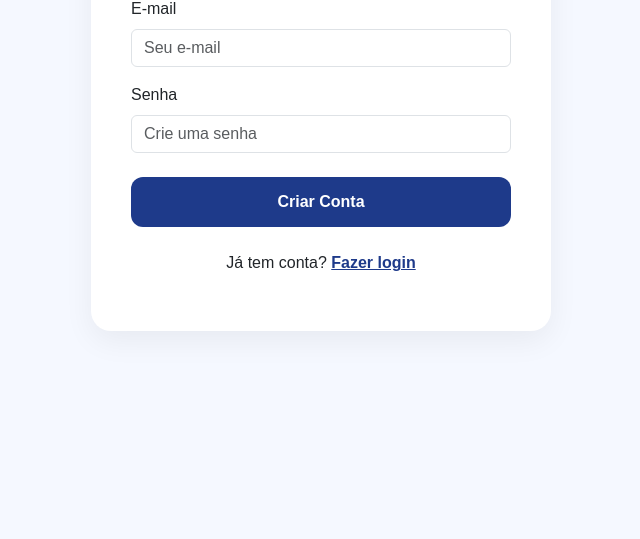
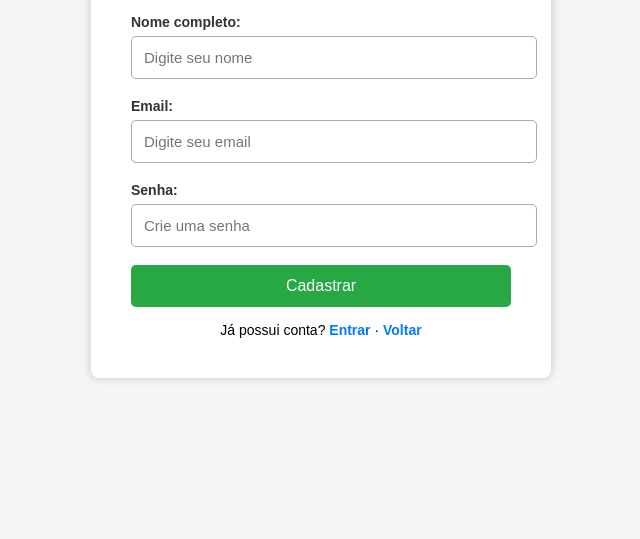
Before and after one commit to hilmermora/vermelinhos, a plain HTML site: page pages/singup.html in a window 1280 px wide. Shown: the part 261-800 px from the top of the page, without its empty margins (319-959 px from the left). Drawn offline with nearby package versions, Linux system fonts and the light colour scheme.

Commit message:
correçoes
xxxxxx

```diff
--- a/assets/css/unify.css
+++ b/assets/css/unify.css
@@ -1,18 +1,168 @@
-body{
-    margin: 10px;
+/* ================================
+   RESET & BASE
+================================ */
+* {
+  margin: 0;
+  padding: 0;
+  box-sizing: border-box;
+  font-family: "Poppins", sans-serif;
 }
 
-/* Use a class instead of the global `form` selector so not every form gets styled */
-.custom-form{
-    background-color: rgb(99, 138, 232);
-    margin: 10px;
-    border: 2px solid black;
-    border-radius: 10px;
-    padding: 10px;
+body {
+  background: #0a1a3c; /* azul royal escuro moderno */
+  display: flex;
+  justify-content: center;
+  align-items: center;
+  min-height: 100vh;
+  padding: 20px;
 }
 
-h1{
-    text-transform: uppercase;
-    margin: 30px;
-    text-align: center;
+/* ================================
+   CONTAINER CENTRAL
+================================ */
+.container {
+  width: 100%;
+  max-width: 430px;
 }
+
+/* ================================
+   FORM BOX
+================================ */
+.form-box {
+  background: #ffffff;
+  padding: 35px;
+  border-radius: 18px;
+  box-shadow: 0 0 25px rgba(0, 0, 0, 0.28);
+  animation: fadeIn 0.4s ease;
+}
+
+.form-title {
+  font-size: 28px;
+  font-weight: 700;
+  color: #0a1a3c;
+  margin-bottom: 20px;
+  text-align: center;
+}
+
+/* ================================
+   INPUT GROUP
+================================ */
+.input-group {
+  margin-bottom: 18px;
+}
+
+.input-group label {
+  display: block;
+  margin-bottom: 5px;
+  font-weight: 500;
+  color: #0a1a3c;
+}
+
+.input-group input {
+  width: 100%;
+  padding: 12px;
+  font-size: 15px;
+  border-radius: 10px;
+  border: 2px solid #d4d4d7;
+  outline: none;
+  transition: 0.3s ease;
+}
+
+.input-group input:focus {
+  border-color: #1c3df0;
+  box-shadow: 0 0 4px rgba(28, 61, 240, 0.4);
+}
+
+/* ================================
+   BOTÕES
+================================ */
+.btn-primary {
+  width: 100%;
+  background: #1c3df0; /* azul royal */
+  border: none;
+  padding: 12px;
+  font-size: 17px;
+  color: #ffffff;
+  font-weight: 600;
+  border-radius: 10px;
+  margin-top: 10px;
+  cursor: pointer;
+  transition: 0.3s ease;
+}
+
+.btn-primary:hover {
+  background: #102bd1;
+}
+
+/* Botão dashboard */
+.btn-dashboard {
+  width: 100%;
+  padding: 14px;
+  font-size: 17px;
+  margin-top: 12px;
+  border-radius: 10px;
+  font-weight: 600;
+  border: 2px solid #1c3df0;
+  background: #ffffff;
+  color: #1c3df0;
+  cursor: pointer;
+  transition: 0.3s ease;
+}
+
+.btn-dashboard:hover {
+  background: #1c3df0;
+  color: white;
+}
+
+/* ================================
+   LINKS
+================================ */
+.form-link {
+  text-align: center;
+  margin-top: 15px;
+  font-size: 15px;
+}
+
+.form-link a {
+  color: #1c3df0;
+  font-weight: 600;
+  text-decoration: none;
+  transition: 0.3s;
+}
+
+.form-link a:hover {
+  text-decoration: underline;
+}
+
+/* ================================
+   DASHBOARD CONTAINER
+================================ */
+.dashboard-box {
+  max-width: 600px;
+  margin: 0 auto;
+  text-align: center;
+}
+
+.dashboard-box h1 {
+  color: white;
+  margin-bottom: 10px;
+}
+
+.dashboard-box p {
+  color: #d0d4e6;
+  margin-bottom: 25px;
+}
+
+/* ================================
+   ANIMAÇÃO
+================================ */
+@keyframes fadeIn {
+  from {
+    opacity: 0;
+    transform: translateY(10px);
+  }
+  to {
+    opacity: 1;
+    transform: translateY(0);
+  }
+}
--- a/pages/singup.html
+++ b/pages/singup.html
@@ -3,62 +3,100 @@
 <head>
 <meta charset="UTF-8">
 <meta name="viewport" content="width=device-width, initial-scale=1.0">
-  <title>Unify - Criar Conta</title>
-  <link href="https://cdn.jsdelivr.net/npm/bootstrap@5.3.0/dist/css/bootstrap.min.css" rel="stylesheet">
+<title>Cadastro</title>
 
 <style>
     body {
-      background: #f5f8ff;
-      font-family: "Poppins", sans-serif;
+        margin: 0;
+        padding: 0;
+        font-family: Arial, sans-serif;
+        background: #f5f5f5;
+        display: flex;
+        justify-content: center;
+        align-items: center;
+        height: 100vh;
     }
-    .register-container {
-      max-width: 460px;
-      margin: 70px auto;
+
+    .container {
+        background: white;
         padding: 40px;
-      background: #fff;
-      border-radius: 20px;
-      box-shadow: 0 10px 30px rgba(0,0,0,0.06);
+        width: 380px;
+        border-radius: 8px;
+        box-shadow: 0 0 10px rgba(0,0,0,0.2);
     }
-    .register-title {
-      font-weight: 700;
+
+    h2 {
         text-align: center;
-      color: #1e3a8a;
+        margin-bottom: 25px;
+        color: #333;
     }
-    .btn-unify {
-      background: #1e3a8a;
-      color: #fff;
-      font-weight: 600;
-      border-radius: 12px;
+
+    label {
+        font-weight: bold;
+        font-size: 14px;
+        color: #333;
+    }
+
+    input {
+        width: 100%;
         padding: 12px;
+        margin-top: 5px;
+        margin-bottom: 18px;
+        border-radius: 5px;
+        border: 1px solid #aaa;
+        font-size: 15px;
     }
-    .btn-unify:hover {
-      background: #162d6a;
+
+    button {
+        width: 100%;
+        padding: 12px;
+        background: #28a745;
+        color: white;
+        border: none;
+        border-radius: 5px;
+        font-size: 16px;
+        cursor: pointer;
+        transition: 0.3s;
+    }
+
+    button:hover {
+        background: #1e7e35;
+    }
+
+    .link {
+        margin-top: 15px;
+        text-align: center;
+        font-size: 14px;
+    }
+
+    .link a {
+        text-decoration: none;
+        color: #007bff;
+        font-weight: bold;
     }
 </style>
 </head>
+
 <body>
+    <div class="container">
+        <h2>Cadastro</h2>
 
-  <div class="register-container">
-    <h2 class="register-title mb-4">Criar Conta no Unify</h2>
+        <form action="login.html" method="GET">
+            <label>Nome completo:</label>
+            <input type="text" name="nome" placeholder="Digite seu nome" required>
 
-    <form>
-      <label class="form-label">Nome completo</label>
-      <input type="text" class="form-control mb-3" placeholder="Seu nome">
+            <label>Email:</label>
+            <input type="email" name="email" placeholder="Digite seu email" required>
 
-      <label class="form-label">E-mail</label>
-      <input type="email" class="form-control mb-3" placeholder="Seu e-mail">
+            <label>Senha:</label>
+            <input type="password" name="senha" placeholder="Crie uma senha" required>
 
-      <label class="form-label">Senha</label>
-      <input type="password" class="form-control mb-4" placeholder="Crie uma senha">
-
-      <button class="btn btn-unify w-100">Criar Conta</button>
+            <button type="submit">Cadastrar</button>
         </form>
 
-    <p class="text-center mt-4">
-      Já tem conta?
-      <a href="login.html" class="fw-bold" style="color:#1e3a8a;">Fazer login</a>
-    </p>
+        <div class="link">
+            Já possui conta? <a href="login.html">Entrar</a> · <a href="../index.html">Voltar</a>
         </div>
-
+    </div>
 </body>
 </html>
```
Also changed, not shown: index.html (+4 -4 lines), pages/login.html (+73 -34 lines), js/unify.js (added). Lines whose indentation alone changed are shown as unchanged.
